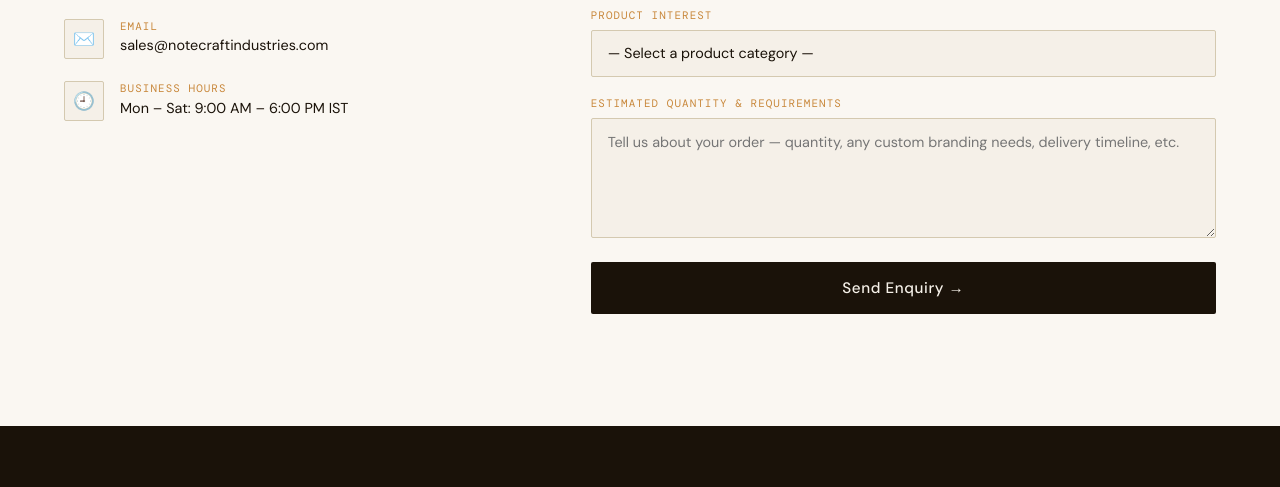
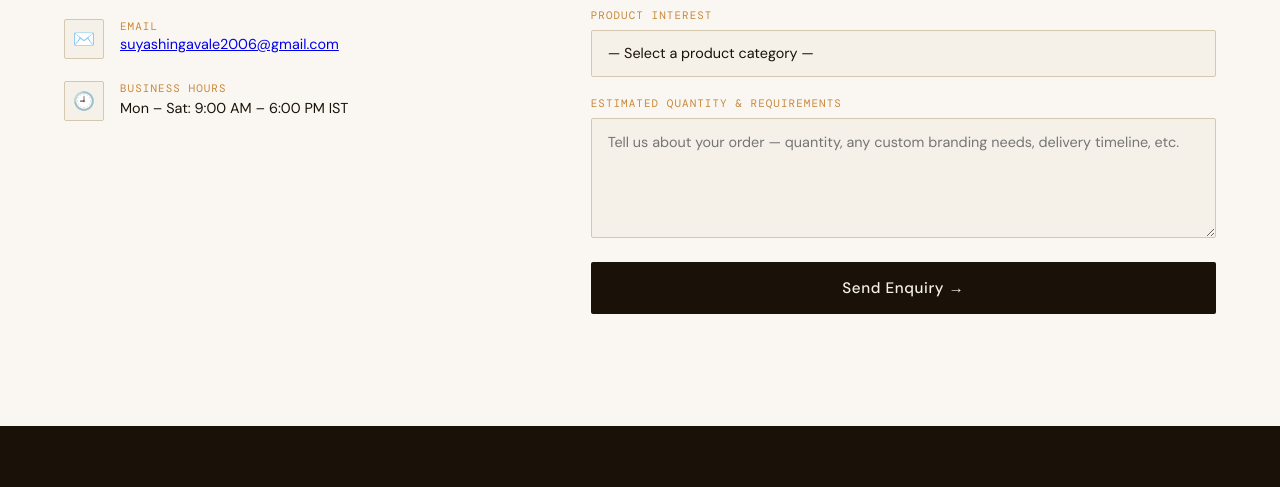
Before and after one commit to Aniketweb17/web1, a plain HTML site: page index.html in a window 1280 px wide. Shown: the part 5642-6129 px from the top of the page. Drawn offline with nearby package versions, Linux system fonts and the light colour scheme; a web font is replaced by a local one.

Commit message:
added email

```diff
--- a/index.html
+++ b/index.html
@@ -1006,7 +1006,7 @@
           <div class="contact-icon">✉️</div>
           <div>
             <div class="contact-label">Email</div>
-            <div class="contact-val">sales@notecraftindustries.com</div>
+            <a href="mailto:suyashingavale2006@gmail.com" class="contact-val">suyashingavale2006@gmail.com</a>
           </div>
         </div>
         <div class="contact-item">
```
